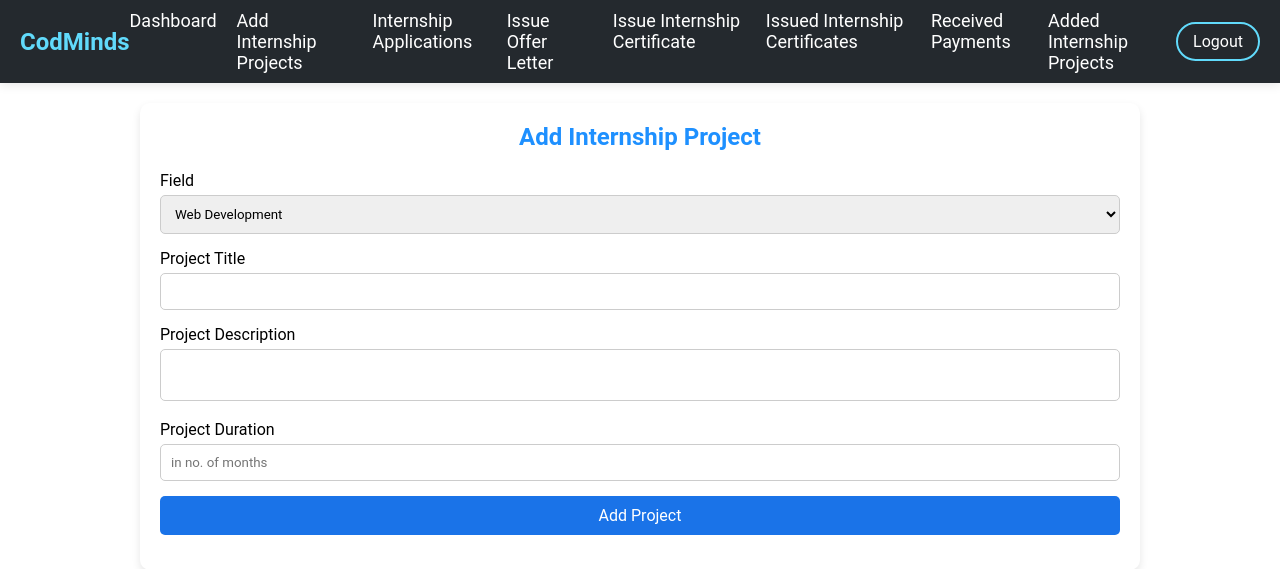
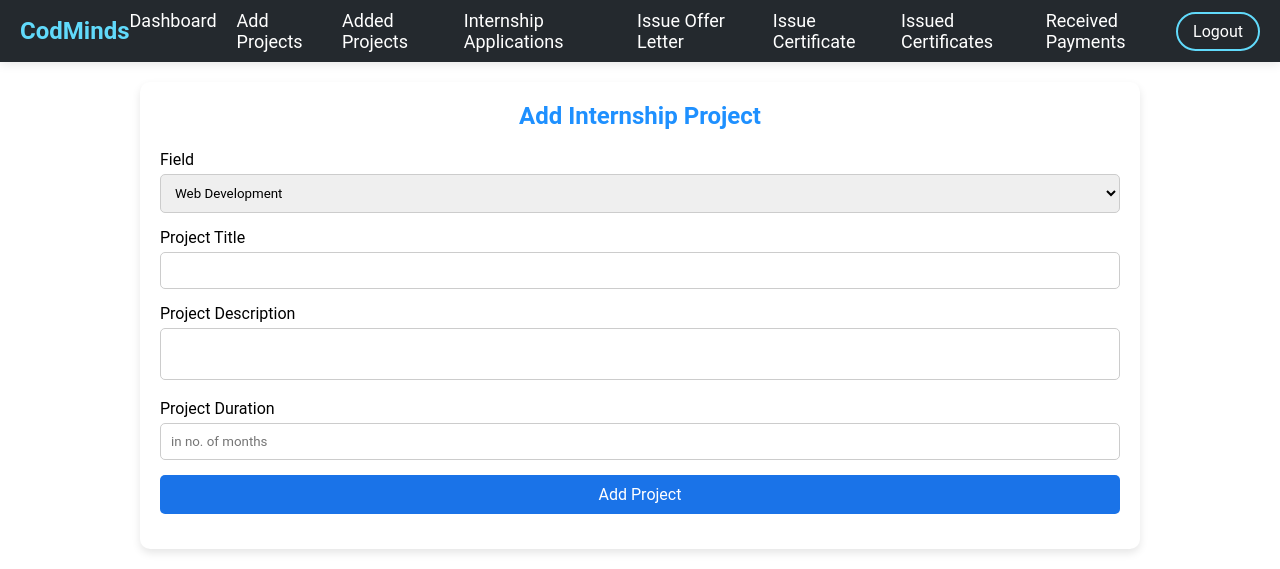
Before and after one commit to ghanshyamvaja11/CodMinds, a Django app: page /admin/internship/add-project in a window 1280 px wide. Shown: the top 569 px of the page. Run offline with Django 5.2, Linux system fonts and the light colour scheme; the visitor is signed in with stand-in values (Sample User, id 1); parts of the project's set-up code (start-up, migrations or seed data) failed here and were passed over.

Commit message:
some extra changes in base
some extra changes in base

```diff
--- a/authority/templates/internship_base.html
+++ b/authority/templates/internship_base.html
@@ -202,13 +202,13 @@
     </div>
     <ul class="nav-links">
       <li><a href="{% url 'admin_dashboard' %}">Dashboard</a></li>
-      <li><a href="{% url 'add_internship_project' %}">Add Internship Projects</a></li>
+      <li><a href="{% url 'add_internship_project' %}">Add Projects</a></li>
+      <li><a href="{% url 'added_internship_project' %}">Added Projects</a></li>
       <li><a href="{% url 'view_internship_applications' %}">Internship Applications</a></li>
       <li><a href="{% url 'eligible_for_internship_offer_letter' %}">Issue Offer Letter</a></li>
-      <li><a href="{% url 'eligible_for_internship_certificate' %}">Issue Internship Certificate</a></li>
-      <li><a href="{% url 'issued_internship_certificates' %}">Issued Internship Certificates</a></li>
+      <li><a href="{% url 'eligible_for_internship_certificate' %}">Issue Certificate</a></li>
+      <li><a href="{% url 'issued_internship_certificates' %}">Issued Certificates</a></li>
       <li><a href="{% url 'received_internship_payments' %}">Received Payments</a></li>
-      <li><a href="{% url 'added_internship_projects' %}">Added Internship Projects</a></li>
     </ul>
     <div class="auth-buttons">
       <form method="POST" action="{% url 'admin_logout' %}">
```
